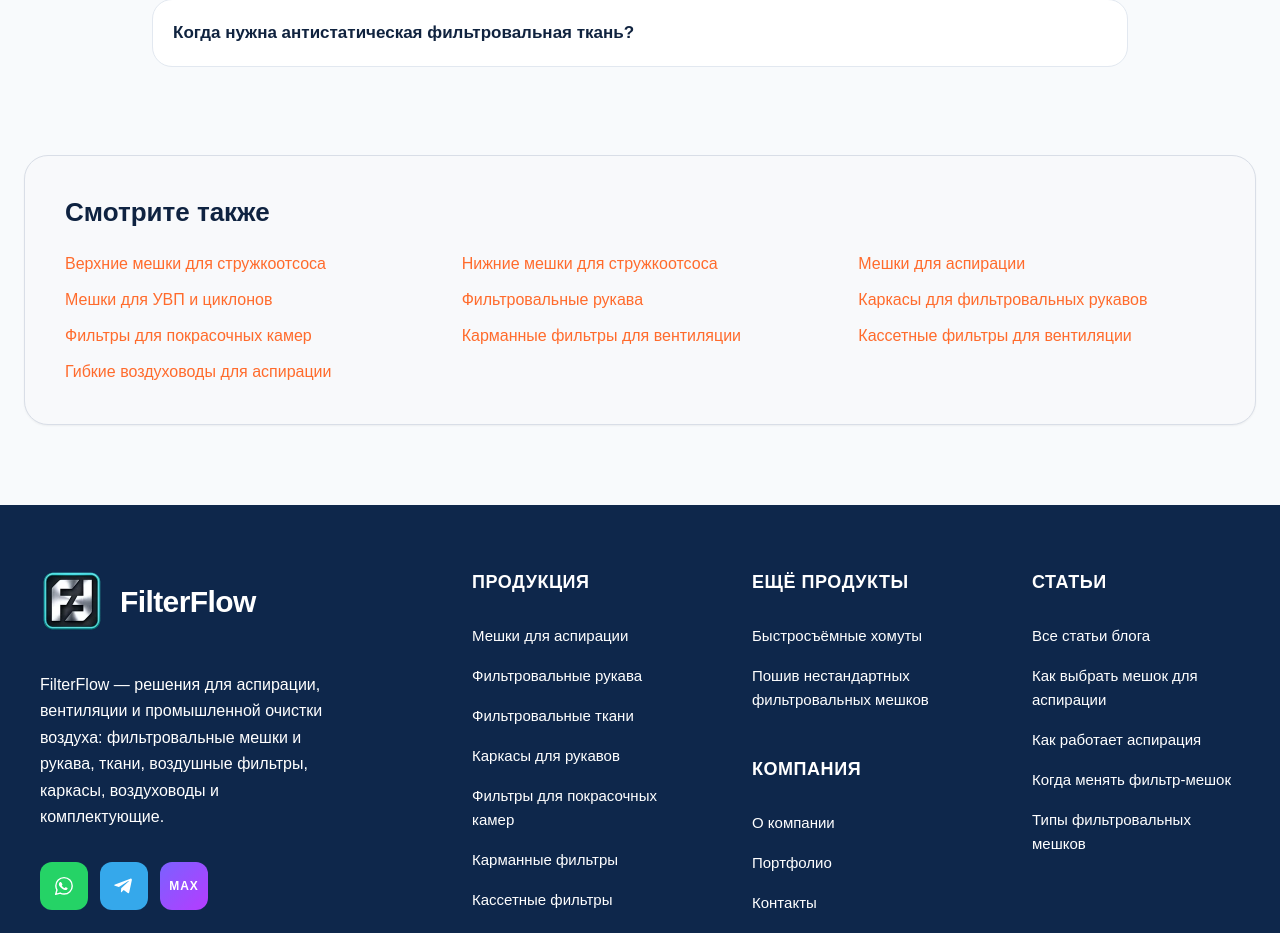
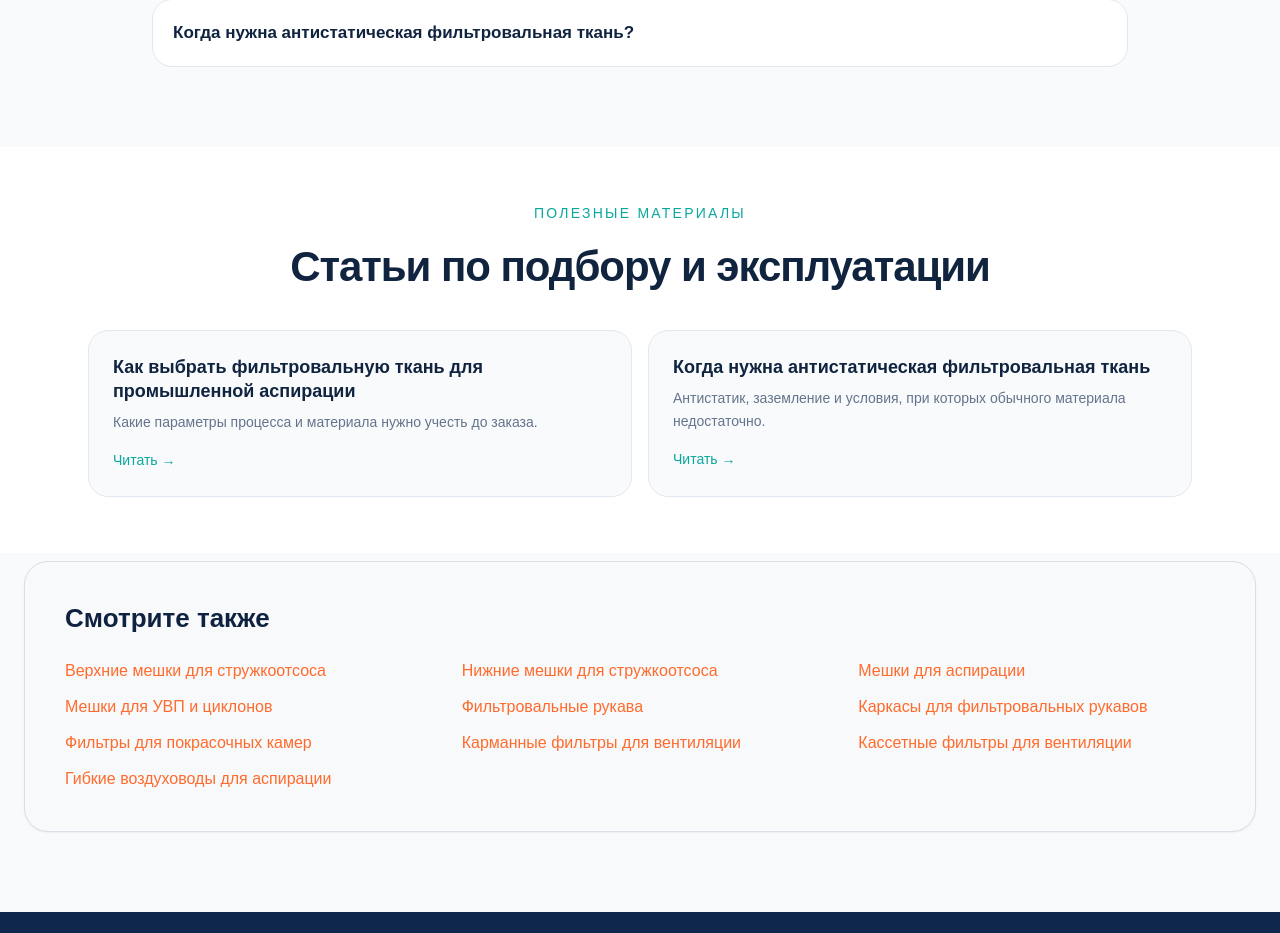
Before and after one commit to karipupkina-ux/filterflow-next, a Next.js app: page /filtrovalnye-tkani in a window 1280 px wide. Shown: the part 9639-10572 px from the top of the page. Built offline with nearby package versions, Linux system fonts and the light colour scheme.

Commit message:
SEO content: link product pages to cluster articles

```diff
--- a/app/filtrovalnye-tkani/page.tsx
+++ b/app/filtrovalnye-tkani/page.tsx
@@ -4,6 +4,7 @@ import Link from "next/link";
 import Navigation from "../components/Navigation";
 import ProductInquiryForm from "../components/ProductInquiryForm";
 import SeeAlsoLinks from "../components/SeeAlsoLinks";
+import ProductGuides from "../components/ProductGuides";
 import FloatingContacts from "../components/feature/FloatingContacts";
 import { pageMetadata, SITE_URL } from "@/lib/seo-metadata";
 
@@ -454,6 +455,18 @@ export default function FilterFabricsPage() {
           </div>
         </section>
 
+        <ProductGuides items={[
+          {
+            title: "Как выбрать фильтровальную ткань для промышленной аспирации",
+            href: "/blog/kak-vybrat-filtrovalnuyu-tkan/",
+            text: "Какие параметры процесса и материала нужно учесть до заказа.",
+          },
+          {
+            title: "Когда нужна антистатическая фильтровальная ткань",
+            href: "/blog/kogda-nuzhna-antistaticheskaya-tkan/",
+            text: "Антистатик, заземление и условия, при которых обычного материала недостаточно.",
+          },
+        ]} />
         <SeeAlsoLinks excludeHref="/filtrovalnye-tkani/" />
         <FloatingContacts />
       </main>
```
